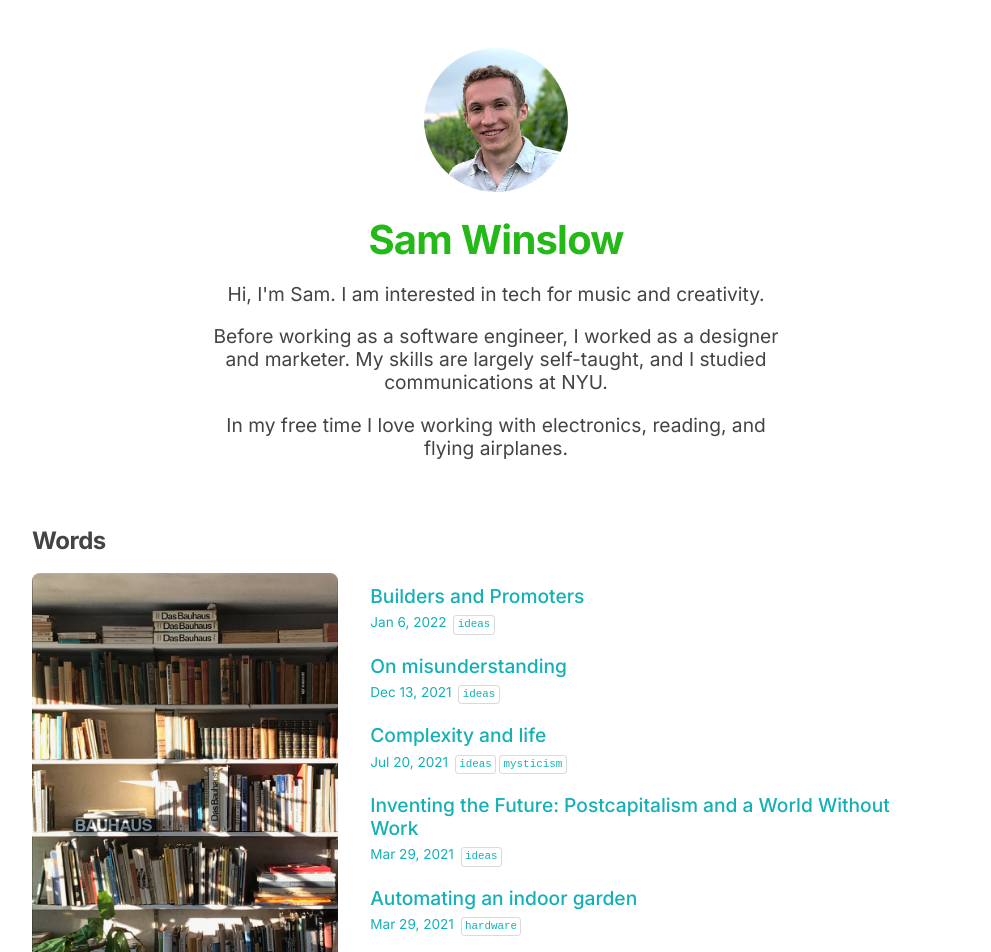
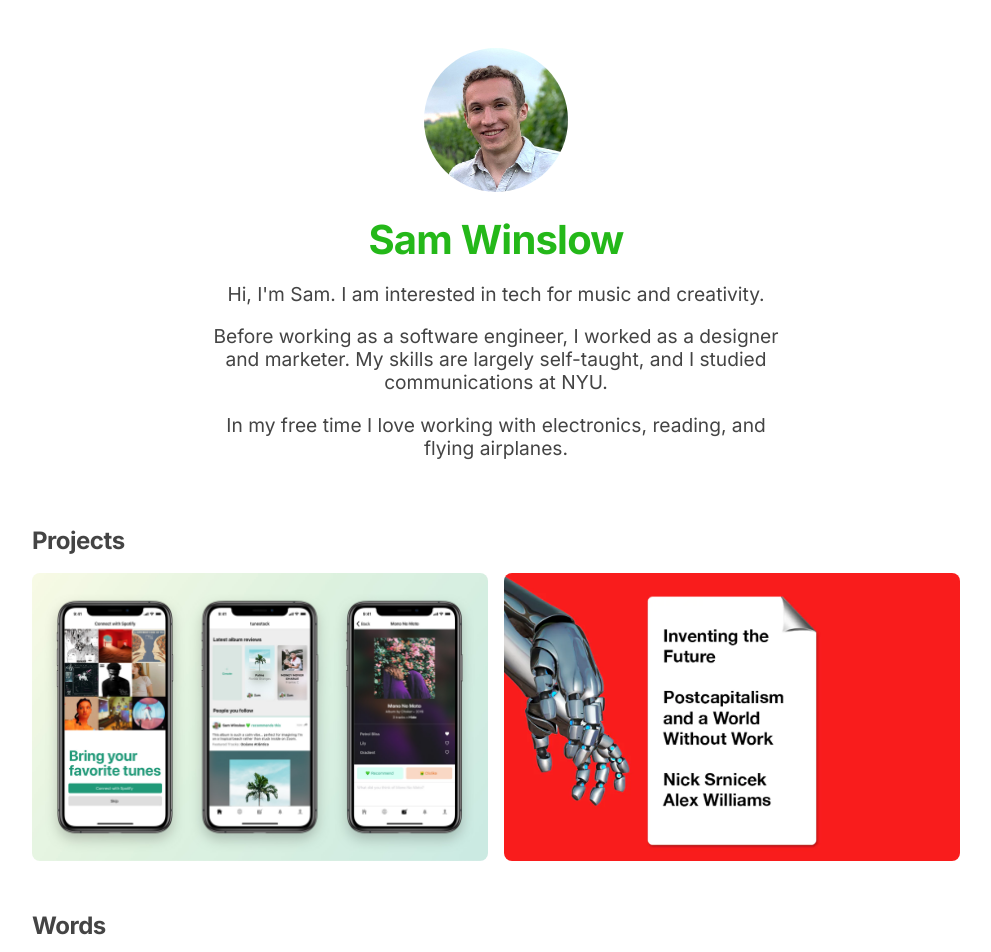
Before and after one commit to samwinslow/sam-nextjs-blog, a Next.js app: page / in a window 1280 px wide. Shown: the top 952 px of the page, without its empty margins (144-1135 px from the left). Built offline with nearby package versions, Linux system fonts and the light colour scheme.

Commit message:
init hosted projects

```diff
--- a/components/Layout.css
+++ b/components/Layout.css
@@ -41,3 +41,52 @@
     padding: 0;
   }
 }
+
+.pretty-grid {
+  display: grid;
+  gap: 1rem 1rem;
+  grid-template-columns: repeat(2, 1fr);
+}
+
+.pretty-grid > div {
+  border-radius: 0.5rem;
+  min-height: 18rem;
+  background-size: cover;
+  background-position: center center;
+  overflow: hidden;
+}
+
+.pretty-grid > div .inner {
+  width: 100%;
+  height: 100%;
+  padding: 1rem;
+  display: flex;
+  flex-direction: column;
+  justify-content: flex-end;
+  color: #000;
+  opacity: 0;
+  transition: all 0.2s ease;
+  user-select: none;
+}
+
+/*
+.pretty-grid > div:hover {
+  filter: invert(100%);
+} */
+
+.pretty-grid > div:hover .inner {
+  opacity: 1;
+  /* background-color: hsla(160, 80%, 20%, 0.4); */
+  background-color: rgba(255, 255, 255, 0.4);
+  backdrop-filter: blur(1em);
+  cursor: pointer;
+}
+
+.pretty-grid > div .inner h3 {
+  margin: 0 0 0.25em 0;
+}
+
+.pretty-grid > div .inner p {
+  margin: 0;
+  font-size: 0.75em;
+}
--- /dev/null
+++ b/lib/hosted-projects.json
@@ -0,0 +1,16 @@
+[
+  {
+    "uri": "/post/tunestack",
+    "title": "Tunestack",
+    "subtitle": "Social networking app for music lovers",
+    "desc": "React Native, AWS, Serverless Framework",
+    "image": "tunestack-3screens.jpg"
+  },
+  {
+    "uri": "https://3d-airspace.vercel.app/",
+    "title": "Tunestack",
+    "subtitle": "Social networking app for music lovers",
+    "desc": "React Native, AWS, Serverless Framework",
+    "image": "srnicek-williams.png"
+  }
+]
--- a/pages/index.tsx
+++ b/pages/index.tsx
@@ -6,6 +6,7 @@ import Link from 'next/link'
 import { GetStaticProps } from 'next'
 import ColorWrapper from '../components/ColorWrapper'
 import socialLinks from '../lib/social-links.json'
+import hostedProjects from '../lib/hosted-projects.json'
 import { PostMetadata, TagData } from '../lib/types'
 import { Byline } from '../components/Byline'
 import { Heading } from '../components/Heading'
@@ -32,6 +33,26 @@ const Index = ({
       <p>
         In my free time I love working with electronics, reading, and flying airplanes.
       </p>
+    </section>
+    <section>
+      <Heading.Lg>Projects</Heading.Lg>
+      <div className="pretty-grid">
+        {hostedProjects.map(({ uri, title, subtitle, desc, image }) => (
+          <div
+            key={uri}
+            style={{
+              backgroundImage: `url(/img/${image})`
+            }}
+          >
+            <Link href={uri}>
+              <div className="inner">
+                <h3>{title}</h3>
+                <p>{subtitle}</p>
+              </div>
+            </Link>
+          </div>
+        ))}
+      </div>
     </section>
     <section>
       <Heading.Lg>Words</Heading.Lg>
```
